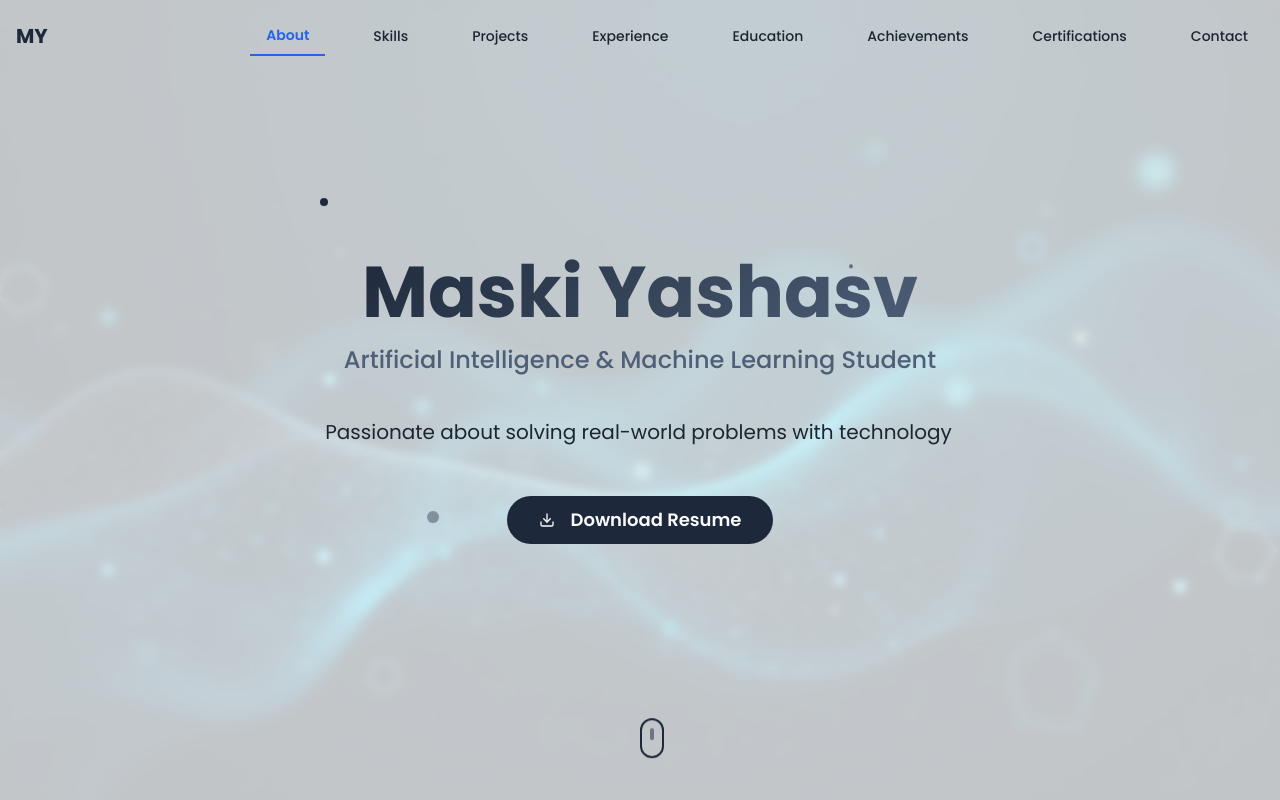
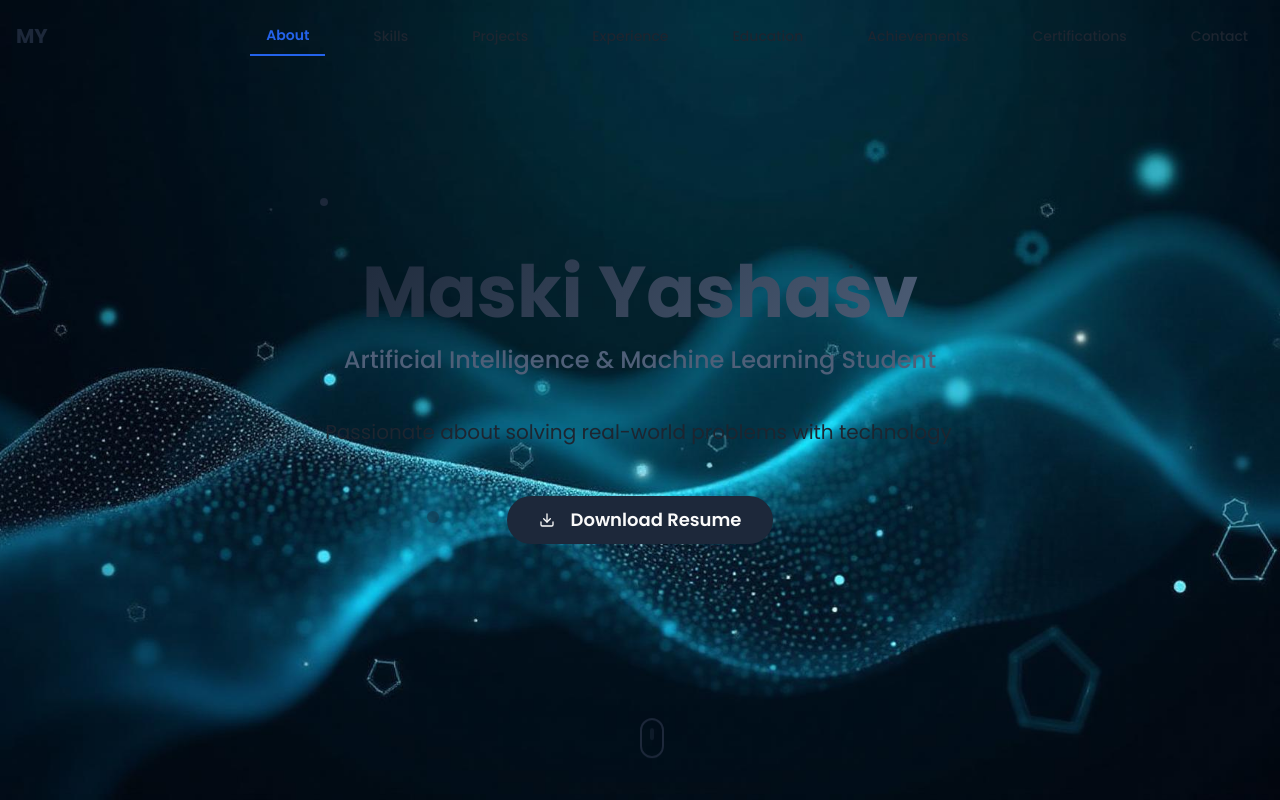
Before and after one commit to yaasshx/maski-ai-portfoliovault, a React (Vite) app: page / in a window 1280 px wide. Shown: the top 800 px of the page. Built offline with nearby package versions, Linux system fonts and the light colour scheme.

Commit message:
Remove foggy overlay
Remove the white foggy overlay from the hero section to display the background image.

```diff
--- a/src/components/portfolio/Hero.tsx
+++ b/src/components/portfolio/Hero.tsx
@@ -19,9 +19,7 @@ export const Hero = () => {
       <div
         className="absolute inset-0 bg-cover bg-center bg-no-repeat"
         style={{ backgroundImage: `url(${heroBg})` }}
-      >
-        <div className="absolute inset-0 bg-background/80 backdrop-blur-sm"></div>
-      </div>
+      ></div>
 
       {/* Animated Background Elements */}
       <div className="absolute inset-0">
```
